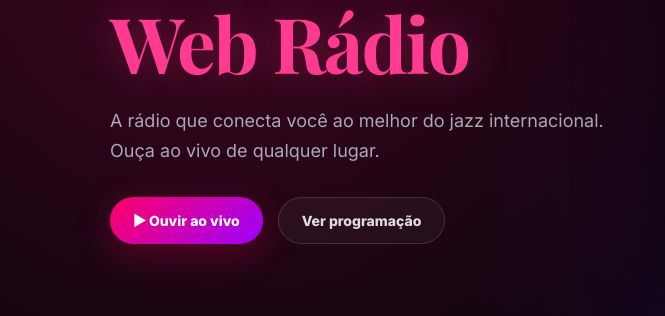
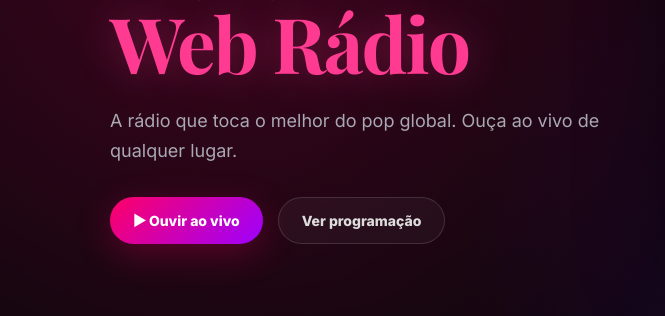
Before and after one commit to bianowebradio/morenawebradio, a plain HTML site: page index.html in a window 1280 px wide. Shown: the part 367-683 px from the top of the page, 0-665 px from the left. Drawn offline with nearby package versions, Linux system fonts and the light colour scheme.

Commit message:
Add files via upload
10-10-26

```diff
--- a/index.html
+++ b/index.html
@@ -15,14 +15,14 @@
 
   <!-- Open Graph (WhatsApp, Facebook, etc.) -->
   <meta property="og:title" content="Morena Web Rádio">
-  <meta property="og:description" content="A rádio que conecta você ao melhor do jazz internacional. Ouça ao vivo de qualquer lugar.">
+  <meta property="og:description" content="A rádio que toca o melhor do pop global. Ouça ao vivo de qualquer lugar.">
   <meta property="og:type" content="website">
   <meta property="og:locale" content="pt_BR">
 
   <!-- Twitter Card -->
   <meta name="twitter:card" content="summary">
   <meta name="twitter:title" content="Morena Web Rádio">
-  <meta name="twitter:description" content="A rádio que conecta você ao melhor do jazz internacional.">
+  <meta name="twitter:description" content="A rádio que toca o melhor do pop global.">
 
   <title>Morena Web Rádio</title>
 
@@ -1053,8 +1053,7 @@
 
           <p class="hero-description">
 
-            A rádio que conecta você ao melhor
-           do jazz internacional.
+            A rádio que toca o melhor do pop global.
             Ouça ao vivo de qualquer lugar.
 
           </p>
```
